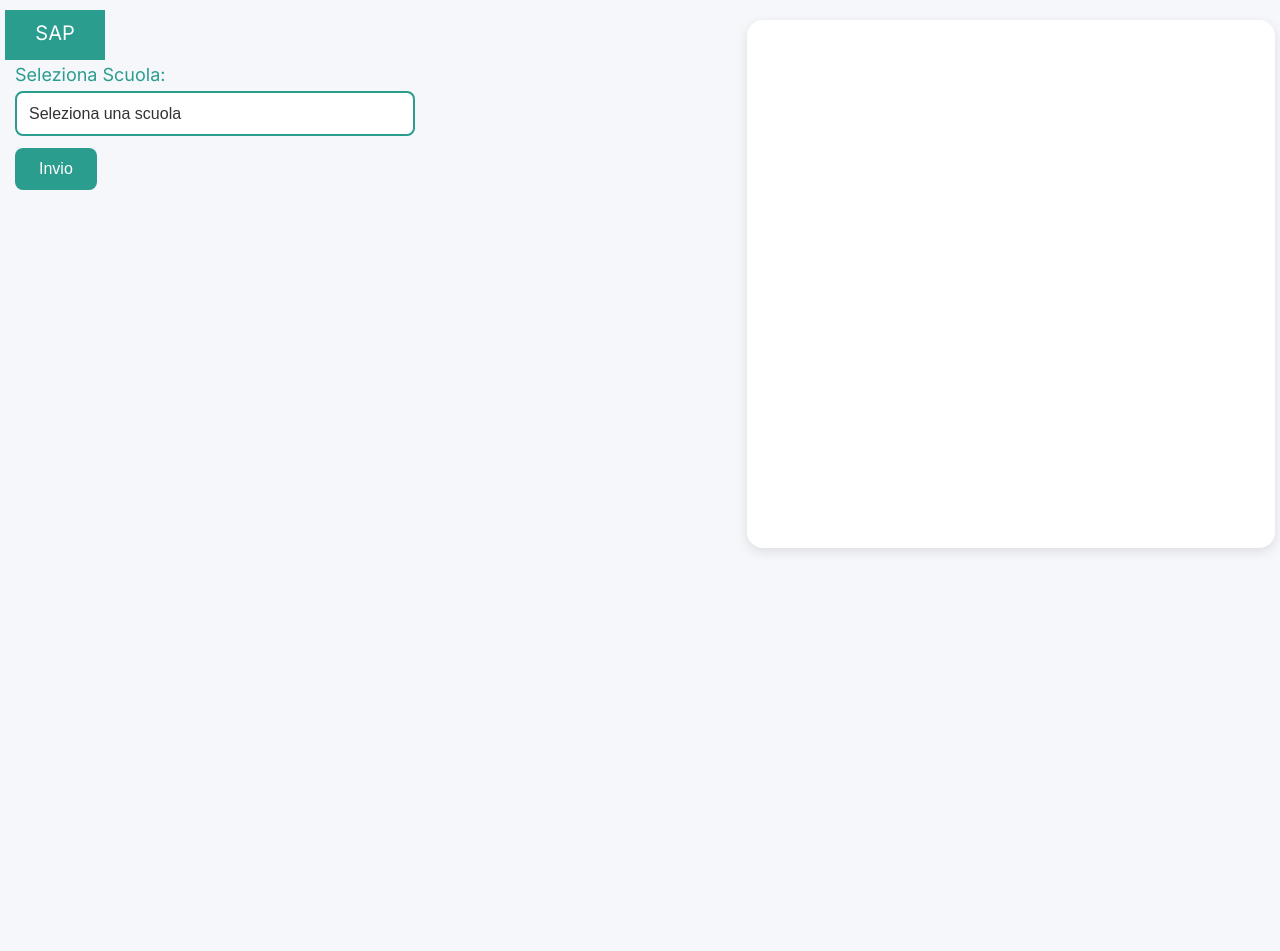
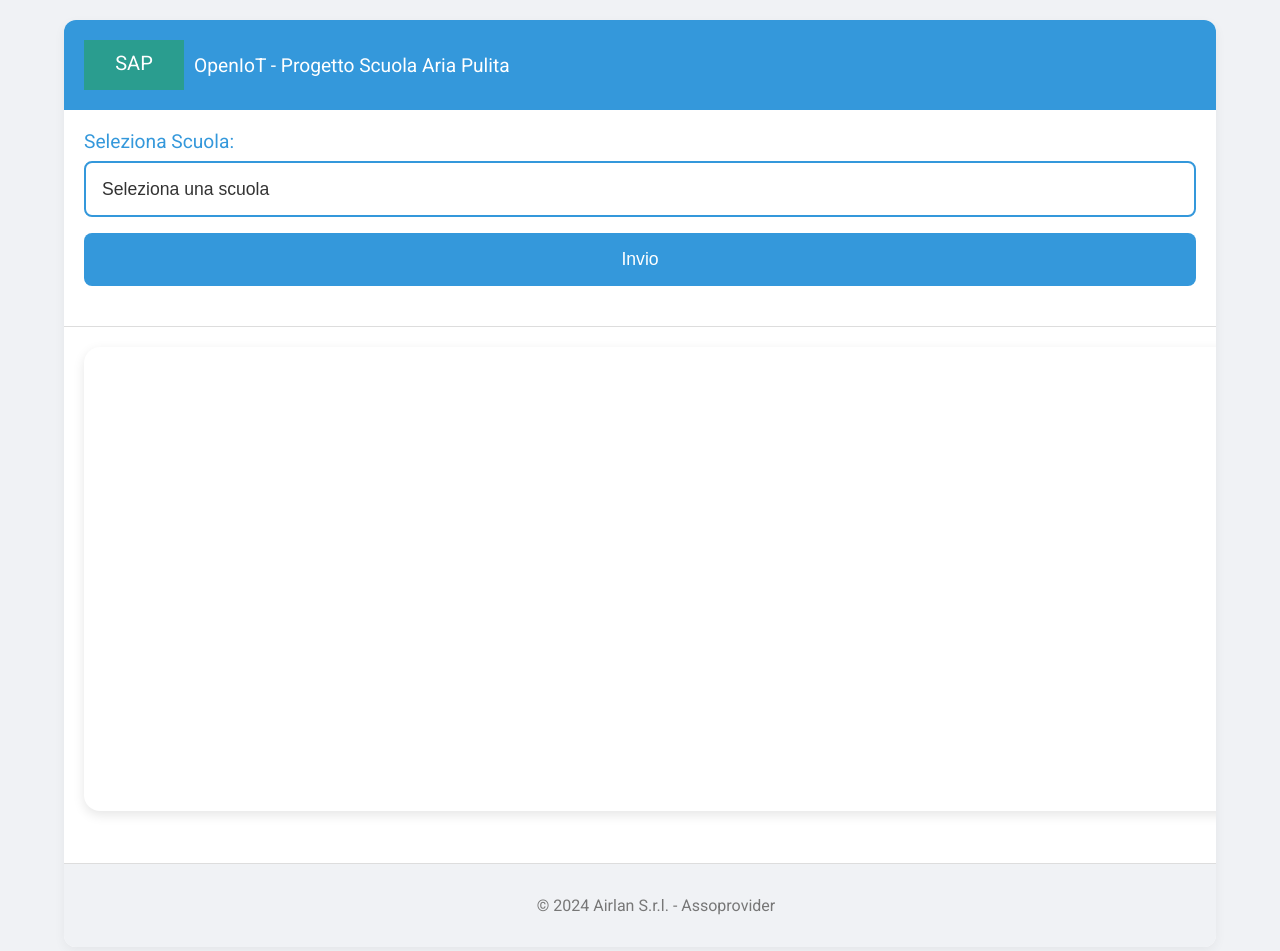
Before and after one commit to Andrea-ghub/SAP, a website built with Vite: page index.html in a window 1280 px wide. Before the commit the page ends 800 px from the top, so only its background shows below. Built offline with nearby package versions, Linux system fonts and the light colour scheme.

Commit message:
UI improved

```diff
--- a/index.html
+++ b/index.html
@@ -1,24 +1,26 @@
 <!DOCTYPE html>
-<html>
+<html lang="en">
 <head>
-  <title>S.A.P. - Scuola Aria Pulita</title>
   <meta charset="UTF-8">
   <meta name="viewport" content="width=device-width, initial-scale=1.0">
+  <title>S.A.P. - Scuola Aria Pulita</title>
   <link rel="stylesheet" href="style.css">
   <link href="https://fonts.googleapis.com/css2?family=Inter:wght@400;500;600&family=Roboto:wght@400;500;700&display=swap" rel="stylesheet">
 </head>
 <body>
-  <div id="header-container">
-    <div id="header-content">
+  <div id="dashboard-container">
+    <header id="header">
       <div id="logo-container">
         <svg width="100" height="50" viewBox="0 0 100 50" fill="none" xmlns="http://www.w3.org/2000/svg">
           <rect width="100" height="50" fill="#2A9D8F"/>
           <text x="50%" y="50%" dominant-baseline="middle" text-anchor="middle" font-size="20" fill="white">SAP</text>
         </svg>
+        <span id="project-title">OpenIoT - Progetto Scuola Aria Pulita</span>
       </div>
       <h1 id="schoolName"></h1>
-    </div>
+    </header>
 
+    <section id="input-section">
       <div id="address-input-container">
         <label for="school-select">Seleziona Scuola:</label>
         <select id="school-select">
@@ -26,12 +28,21 @@
         </select>
         <button id="fetch-data-button">Invio</button>
       </div>
+    </section>
 
+    <section id="chart-section">
       <div class="chart-container">
         <canvas id="myChart"></canvas>
+        <div id="chart-info">
           <p id="aule"></p>
           <p id="data-ultima-lettura"></p>
         </div>
+      </div>
+    </section>
+
+    <footer id="footer">
+      <p>&copy; 2024 Airlan S.r.l. - Assoprovider</p>
+    </footer>
   </div>
 
   <script type="module" src="./js/app.js"></script>
--- a/style.css
+++ b/style.css
@@ -1,8 +1,9 @@
+/* General Styles */
 body {
-  font-family: 'Inter', sans-serif;
+  font-family: 'Roboto', sans-serif;
   margin: 0;
   padding: 0;
-  background-color: #f5f7fa;
+  background-color: #f0f2f5;
   color: #333;
   display: flex;
   flex-direction: column;
@@ -11,104 +12,68 @@ body {
   min-height: 100vh;
 }
 
-#header-container {
-  display: flex;
-  flex-direction: column;
-  align-items: flex-start; /* Align items to the start (left) */
-  margin-left: 10px;
-  margin-top: 10px;
-  width: 100%; /* Take full width */
-  position: relative; /* Make header-container a positioning context */
+#dashboard-container {
+  width: 90%;
+  max-width: 1200px;
+  margin: 20px auto;
+  background-color: #fff;
+  border-radius: 12px;
+  box-shadow: 0 4px 12px rgba(0, 0, 0, 0.05);
+  overflow: hidden; /* Ensure rounded corners are respected */
 }
 
-#header-content {
+/* Header Styles */
+#header {
+  background-color: #3498db;
+  color: white;
+  padding: 20px;
   display: flex;
   align-items: center;
-  width: 100%; /* Take full width */
+  justify-content: space-between;
 }
 
 #logo-container {
   margin-right: 20px;
-}
-
-h1 {
-  font-family: 'Roboto', sans-serif;
-  color: #2a9d8f;
-  margin-bottom: 0;
-  text-align: left;
-  text-shadow: none;
-  font-size: 2rem;
-}
-
-p {
-  font-size: 1rem;
-  color: #4a4a4a;
-  margin-bottom: 0.5rem;
-  text-align: center;
-}
-
-.chart-container {
-  background-color: #fff;
-  padding: 1.5rem;
-  border-radius: 16px;
-  box-shadow: 0 4px 12px rgba(0, 0, 0, 0.1);
-  margin-bottom: 1.5rem;
-  width: 60vh; /* Increased width */
-  height: 60vh; /* Increased height */
-  position: absolute;
-  top: 10px;
-  right: 10px;
   display: flex;
-  flex-direction: column;
   align-items: center;
 }
 
-#schoolName {
-  font-size: 2rem;
-  font-weight: 600;
-  color: #2a9d8f;
-  text-align: center;
-  margin-bottom: 0.5rem;
+#project-title {
+  font-size: 1.2rem;
+  margin-left: 10px;
+}
+
+#header h1 {
+  font-size: 2.5rem;
+  margin: 0;
   text-shadow: none;
 }
 
-#aule {
-  font-size: 1.1rem;
-  color: #e76f51;
-  text-align: center;
-  margin-top: 0.5rem;
-}
-
-#data-ultima-lettura {
-  font-size: 0.9rem;
-  color: #264653;
-  text-align: center;
-  margin-top: 0.25rem;
+/* Input Section Styles */
+#input-section {
+  padding: 20px;
+  border-bottom: 1px solid #ddd;
 }
 
 #address-input-container {
   display: flex;
   flex-direction: column;
-  align-items: flex-start; /* Align items to the start (left) */
-  margin-bottom: 1.5rem;
-  width: 100%;
-  padding-left: 10px; /* Add padding to align with the header */
+  align-items: stretch;
+  margin-bottom: 20px;
 }
 
 #address-input-container label {
-  font-size: 1.125rem;
-  margin-bottom: 0.375rem;
-  color: #2a9d8f;
+  font-size: 1.2rem;
+  margin-bottom: 0.5rem;
+  color: #3498db;
 }
 
 #address-input-container select {
-  padding: 0.75rem;
-  width: 80%;
-  max-width: 400px;
-  border: 2px solid #2a9d8f;
+  padding: 1rem;
+  border: 2px solid #3498db;
   border-radius: 8px;
-  font-size: 1rem;
-  margin-bottom: 0.75rem;
+  font-size: 1.1rem;
+  margin-bottom: 1rem;
   background-color: #fff;
   color: #333;
   appearance: none;
@@ -117,27 +82,62 @@ p {
 }
 
 #address-input-container button {
-  padding: 0.75rem 1.5rem;
-  background-color: #2a9d8f;
+  padding: 1rem 2rem;
+  background-color: #3498db;
   color: white;
   border: none;
   border-radius: 8px;
   cursor: pointer;
-  font-size: 1rem;
+  font-size: 1.1rem;
   transition: background-color 0.2s ease-in-out;
 }
 
 #address-input-container button:hover {
-  background-color: #264653;
+  background-color: #2980b9;
 }
 
-/* Add a custom dropdown arrow */
-#address-input-container select:after {
-  content: '\\25BC'; /* Downward-pointing triangle */
-  position: absolute;
-  top: 50%;
-  right: 1rem;
-  transform: translateY(-50%);
-  pointer-events: none;
-  color: #2a9d8f;
+/* Chart Section Styles */
+#chart-section {
+  padding: 20px;
 }
+
+.chart-container {
+  background-color: #fff;
+  padding: 2rem;
+  border-radius: 16px;
+  box-shadow: 0 4px 12px rgba(0, 0, 0, 0.1);
+  margin-bottom: 2rem;
+  width: 100%;
+  max-width: none; /* Remove max-width to fill the section */
+  height: 400px; /* Reduced height */
+  display: flex;
+  flex-direction: column;
+  align-items: center;
+}
+
+#chart-info {
+  text-align: center;
+  margin-top: 1rem;
+}
+
+#aule {
+  font-size: 1.2rem;
+  color: #e74c3c;
+  margin-top: 0.5rem;
+}
+
+#data-ultima-lettura {
+  font-size: 1rem;
+  color: #777;
+  margin-top: 0.25rem;
+}
+
+/* Footer Styles */
+#footer {
+  text-align: center;
+  padding: 1rem;
+  background-color: #f0f2f5;
+  color: #777;
+  width: 100%;
+  border-top: 1px solid #ddd;
+}
```
Lines whose indentation alone changed are shown as unchanged.
